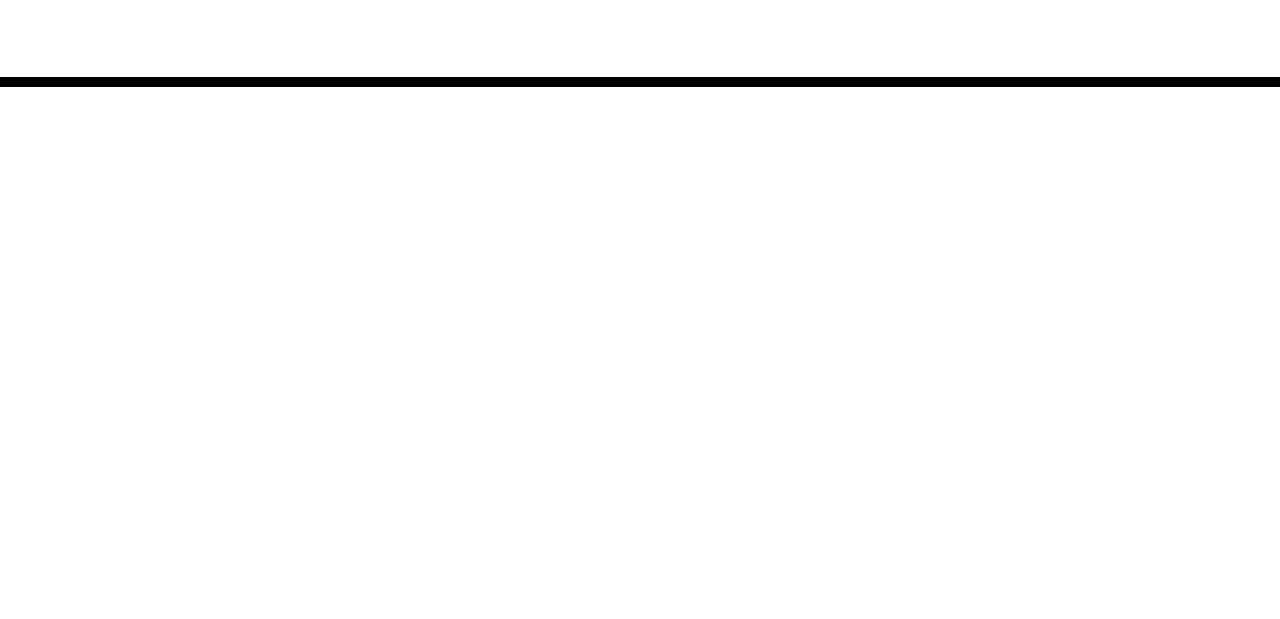
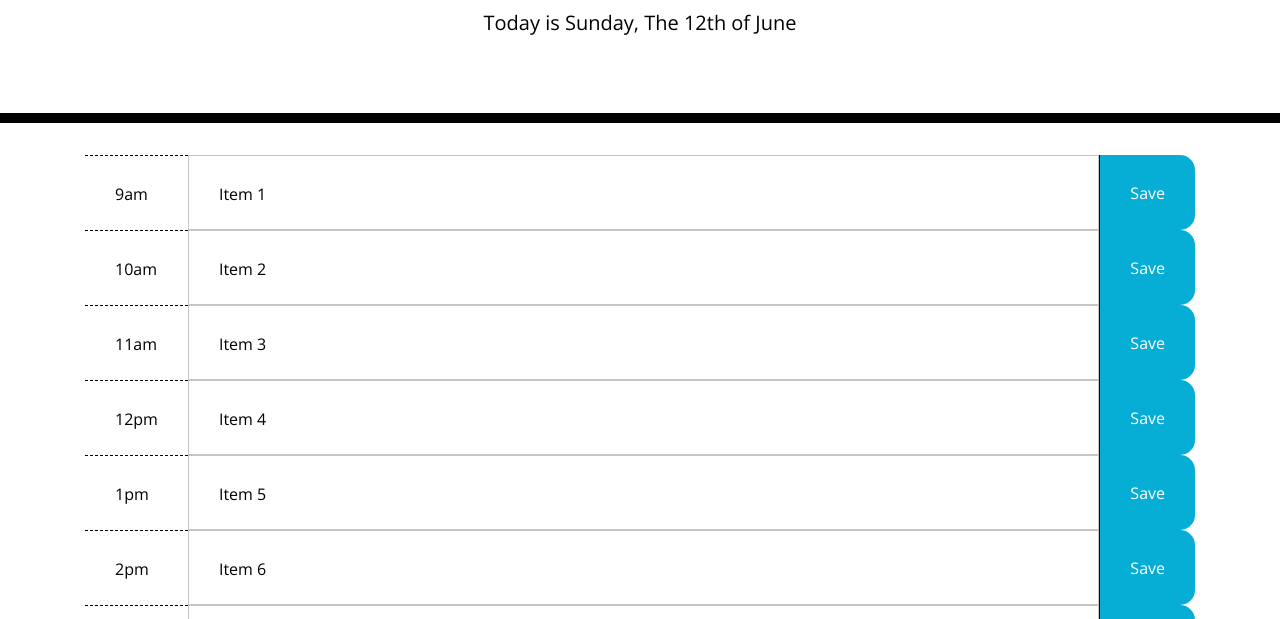
Before and after one commit to WollemiPines/Sortable-Calendar, a plain HTML site: page index.html in a window 1280 px wide. Shown: the part 181-800 px from the top of the page. Drawn offline with nearby package versions, Linux system fonts and the light colour scheme; files that its build step writes are made by us from their sources.

Commit message:
wireframed basics +setdate

```diff
--- /dev/null
+++ b/Assets/CSS/reset.css
@@ -0,0 +1,41 @@
+* {
+  margin: 0;
+  padding: 0;
+  box-sizing: border-box;
+}
+
+html {
+  height: 100%;
+}
+
+body {
+  min-height: 100%;
+  line-height: 1;
+  font-family: sans-serif;
+}
+
+h1,
+h2,
+h3,
+h4,
+h5,
+h6 {
+  font-size: 100%;
+}
+
+input,
+select,
+option,
+optgroup,
+textarea,
+button,
+pre,
+code {
+  font-size: 100%;
+  font-family: inherit;
+}
+
+ol,
+ul {
+  list-style: none;
+}
--- a/Assets/CSS/style.css
+++ b/Assets/CSS/style.css
@@ -1,5 +1,5 @@
 body {
-  font-family: 'Open Sans', sans-serif;
+  font-family: "Open Sans", sans-serif;
   font-size: 16px;
   line-height: 1;
 }
@@ -25,9 +25,28 @@ textarea {
   white-space: pre-wrap;
 }
 
+.container {
+  display: flex;
+  flex-direction: row;
+}
+
+.center-block {
+  width: 85%;
+}
+
 .time-block {
   text-align: center;
   border-radius: 15px;
+  list-style-type: none;
+  margin: 0;
+  width: 100%;
+}
+
+.hour,
+.ui-state-default,
+.saveBtn {
+  padding: 30px;
+  max-height: 75px;
 }
 
 .row {
@@ -69,3 +88,15 @@ textarea {
   font-size: 20px;
   transition: all 0.3s ease-in-out;
 }
+button {
+  border: none;
+}
+
+.ui-state-highlight {
+  background-color: #888888;
+}
+.ui-sortable-handle {
+  color: black;
+  background-color: #ffffff;
+  text-align: start;
+}
--- /dev/null
+++ b/Assets/JS/script.js
@@ -0,0 +1,13 @@
+$( function() {
+    $( ".time-block" ).sortable({
+      placeholder: "ui-state-highlight"
+    });
+    $( ".time-block" ).disableSelection();
+  } );
+
+
+  function disp_day(){
+    $( "#currentDay" ).html(moment().format("[Today is ]dddd, [The] DD[th of] MMMM"));
+}
+
+disp_day();
--- a/index.html
+++ b/index.html
@@ -10,7 +10,7 @@
     />
     <link
       rel="stylesheet"
-      href="//code.jquery.com/ui/1.13.1/themes/base/jquery-ui.css"
+      href="https://code.jquery.com/ui/1.13.1/themes/base/jquery-ui.css"
     />
     <link
       rel="stylesheet"
@@ -22,7 +22,8 @@
       href="https://fonts.googleapis.com/css?family=Open+Sans&display=swap"
       rel="stylesheet"
     />
-    <link rel="stylesheet" href="style.css" />
+    <link rel="stylesheet" href="./Assets/CSS/reset.css" />
+    <link rel="stylesheet" href="./Assets/CSS/style.css" />
     <title>Work Day Scheduler</title>
   </head>
 
@@ -33,10 +34,53 @@
       <p id="currentDay" class="lead"></p>
     </header>
     <div class="container">
-      <!-- Timeblocks go here -->
+      <div class="left-block">
+          <ul class="time-of-day">
+            <li class="hour am9">9am</li>
+            <li class="hour am10">10am</li>
+            <li class="hour am11">11am</li>
+            <li class="hour pm12">12pm</li>
+            <li class="hour pm1">1pm</li>
+            <li class="hour pm2">2pm</li>
+            <li class="hour pm3">3pm</li>
+            <li class="hour pm4">4pm</li>
+            <li class="hour pm5">5pm</li>
+          </ul>
+      </div>
+
+      <div class="center-block">
+        <ul class="time-block">
+          <li class="ui-state-default" data-e="am9">Item 1</li>
+          <li class="ui-state-default" data-e="am10">Item 2</li>
+          <li class="ui-state-default" data-e="am11">Item 3</li>
+          <li class="ui-state-default" data-e="pm12">Item 4</li>
+          <li class="ui-state-default" data-e="pm1">Item 5</li>
+          <li class="ui-state-default" data-e="pm2">Item 6</li>
+          <li class="ui-state-default" data-e="pm3">Item 7</li>
+          <li class="ui-state-default" data-e="pm4">Item 8</li>
+          <li class="ui-state-default" data-e="pm5">Item 9</li>
+        </ul>
+      </div>
+
+      <div class="right-block">
+        <ul class="submit-btn-column">
+          <li> <button class="saveBtn" data-s="am9">Save</button></li>
+          <li> <button class="saveBtn" data-s="am10">Save</button></li>
+          <li> <button class="saveBtn" data-s="am11">Save</button></li>
+          <li> <button class="saveBtn" data-s="pm12">Save</button></li>
+          <li> <button class="saveBtn" data-s="pm1">Save</button></li>
+          <li> <button class="saveBtn" data-s="pm2">Save</button></li>
+          <li> <button class="saveBtn" data-s="pm3">Save</button></li>
+          <li> <button class="saveBtn" data-s="pm4">Save</button></li>
+          <li> <button class="saveBtn" data-s="pm5">Save</button></li>
+
+        </ul>
     </div>
 
     <script src="https://cdnjs.cloudflare.com/ajax/libs/jquery/3.2.1/jquery.min.js"></script>
     <script src="https://cdnjs.cloudflare.com/ajax/libs/moment.js/2.24.0/moment.min.js"></script>
+    <script src="https://code.jquery.com/jquery-3.6.0.js"></script>
+    <script src="https://code.jquery.com/ui/1.13.1/jquery-ui.js"></script>
+    <script src="Assets/JS/script.js"></script>
   </body>
 </html>
```
Also changed, not shown: 1 other file.
